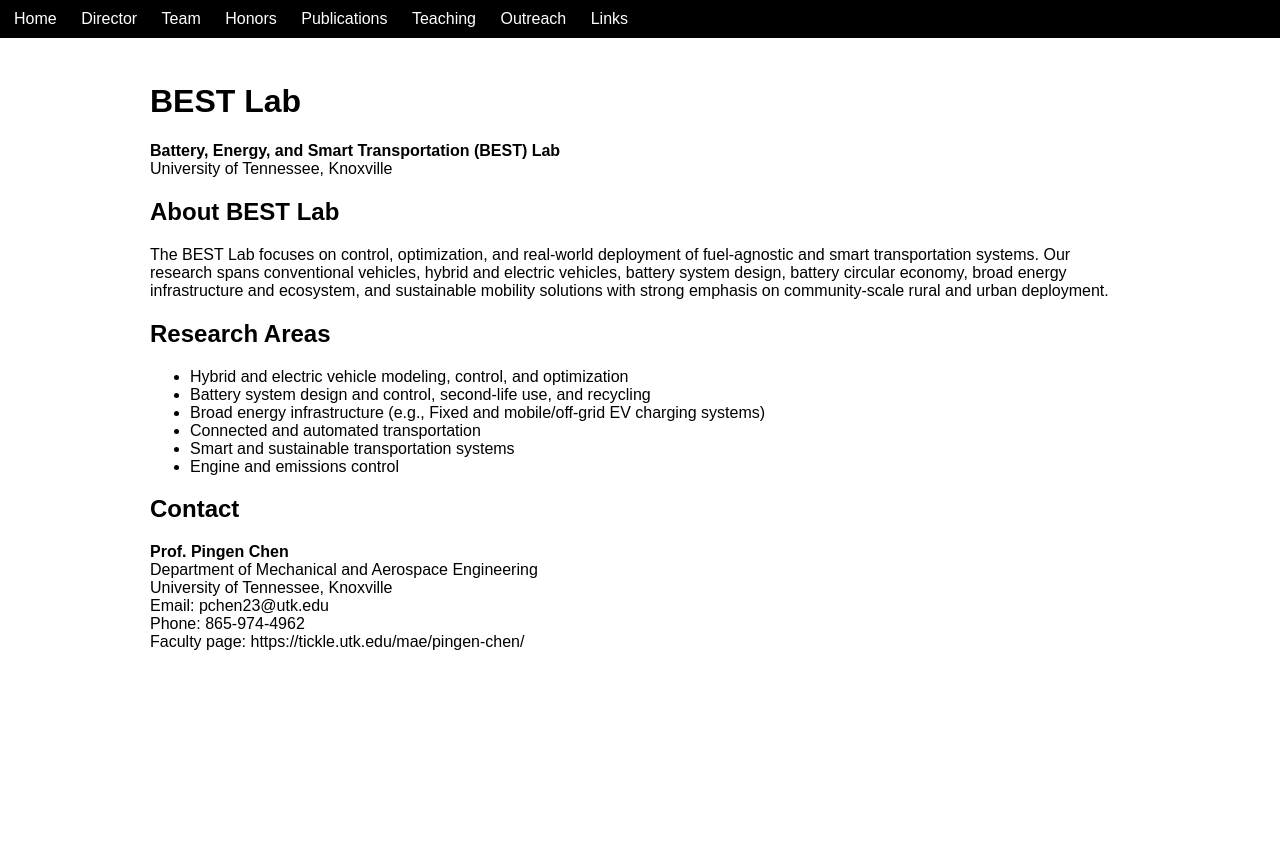
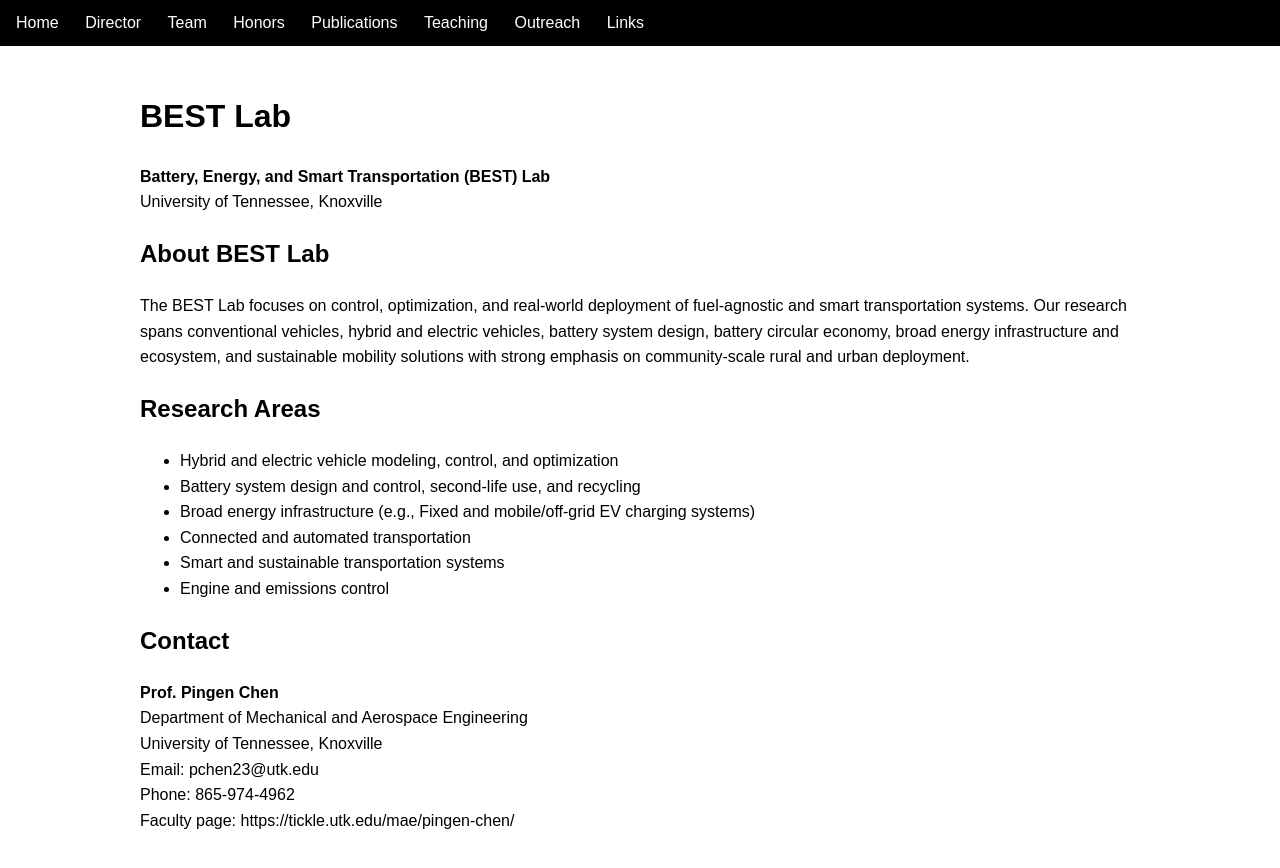
Before and after one commit to pingenchen/best-lab, a Jekyll site: the page built from index.md, in a window 1280 px wide. Shown: the top 868 px of the page. Built offline with Jekyll 4.4.1, drawn with Linux system fonts in a browser that asks for light colours.

Commit message:
Update default layout with navigation

```diff
--- a/_layouts/default.html
+++ b/_layouts/default.html
@@ -4,15 +4,40 @@
   <meta charset="utf-8" />
   <meta name="viewport" content="width=device-width, initial-scale=1" />
   <title>{{ page.title }} | {{ site.title }}</title>
+
   <style>
-      body { margin: 0; font-family: Arial, Helvetica, sans-serif; }
-      .nav { background: #000; padding: 10px 14px; }
-      .nav a { color: #fff; text-decoration: none; margin-right: 20px; font-size: 16px; }
-      .nav a:hover { text-decoration: underline; }
-      .container { max-width: 980px; margin: 0 auto; padding: 24px; }
+    body {
+      margin: 0;
+      font-family: Arial, Helvetica, sans-serif;
+      line-height: 1.6;
+    }
+
+    .nav {
+      background: #000;
+      padding: 10px 16px;
+    }
+
+    .nav a {
+      color: #fff;
+      text-decoration: none;
+      margin-right: 22px;
+      font-size: 16px;
+    }
+
+    .nav a:hover {
+      text-decoration: underline;
+    }
+
+    .content {
+      max-width: 1000px;
+      margin: 0 auto;
+      padding: 24px;
+    }
   </style>
 </head>
+
 <body>
+
   <div class="nav">
     <a href="{{ '/' | relative_url }}">Home</a>
     <a href="{{ '/director/' | relative_url }}">Director</a>
@@ -24,8 +49,9 @@
     <a href="{{ '/links/' | relative_url }}">Links</a>
   </div>
 
-    <div class="container">
+  <div class="content">
     {{ content }}
   </div>
+
 </body>
 </html>
```
Lines whose indentation alone changed are shown as unchanged.
